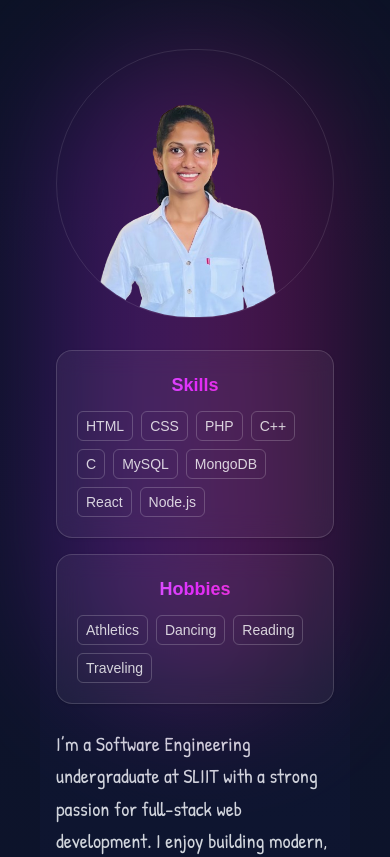
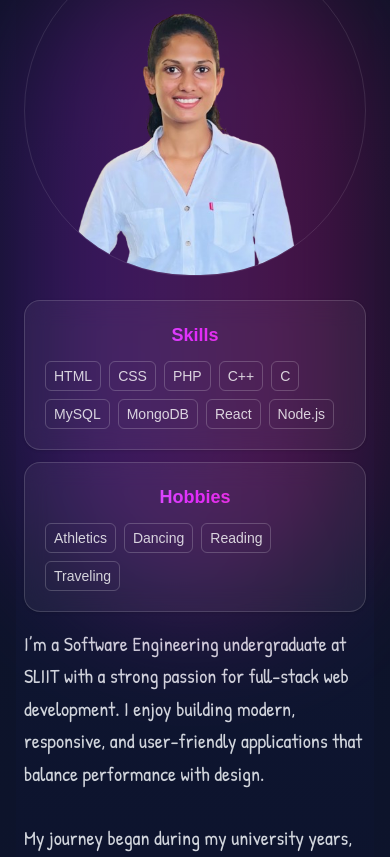
Before and after one commit to Theekshana-Jayalath/MyPortfolio, a Next.js app: page / in a window 390 px wide. Shown: the part 1139-1996 px from the top of the page. Built offline with nearby package versions, Linux system fonts and the light colour scheme.

Commit message:
Refactor layout and spacing in Home and About sections for improved responsiveness

```diff
--- a/app/page.tsx
+++ b/app/page.tsx
@@ -96,7 +96,7 @@ export default function Home() {
   <meta name="description" content="My personal portfolio website" />
       </Head>
 
-  <main className="min-h-screen bg-linear-to-b from-[#0b1020] via-[#0e1530] to-[#0a0f25] px-10">
+  <main className="min-h-screen bg-linear-to-b from-[#0b1020] via-[#0e1530] to-[#0a0f25] px-4 sm:px-6 md:px-10">
 
         {/* Home Section */}
         <section id="Home"
@@ -320,10 +320,10 @@ export default function Home() {
         {/* About Me Section */}
         <section
           id="About"
-          className="min-h-screen py-32 scroll-mt-20
+          className="min-h-screen py-16 sm:py-24 md:py-32 scroll-mt-20
                      bg-linear-to-b from-[#0b1020] via-[#0e1530] to-[#0a0f25]"
         >
-          <div className="w-full px-4 sm:px-8 md:px-10">
+          <div className="w-full px-2 sm:px-6 md:px-10">
             <h2
               className="text-6xl py-2 font-bold text-center
                          bg-linear-to-b from-[#7717ae] via-[#b64dea] to-[#c596d8]
@@ -332,7 +332,7 @@ export default function Home() {
               README: Me
             </h2>
 
-            <div className="mt-20 grid grid-cols-1 lg:grid-cols-2 items-center gap-6">
+            <div className="mt-10 sm:mt-16 grid grid-cols-1 lg:grid-cols-2 items-center gap-4 sm:gap-8 lg:gap-12">
 
               <motion.div
                 className="flex justify-center"
@@ -356,7 +356,7 @@ export default function Home() {
                     className="relative z-10 rounded-full object-cover border border-white/10 mx-auto"
                   />
                   {/* Two transparent boxes (left side), horizontal on md+ */}
-                  <div className="mt-8 grid grid-cols-1 md:grid-cols-2 gap-4">
+                  <div className="mt-6 sm:mt-8 grid grid-cols-1 md:grid-cols-2 gap-3 sm:gap-4">
                     <div className="border border-white/15 rounded-2xl bg-white/5 backdrop-blur-md p-5 shadow-sm">
                       <h3 className="font-semibold text-lg bg-clip-text text-transparent text-center bg-linear-to-r from-purple-400 via-fuchsia-500 to-pink-500">Skills</h3>
                       <div className="mt-3 flex flex-wrap gap-2 text-sm text-white/80">
```
